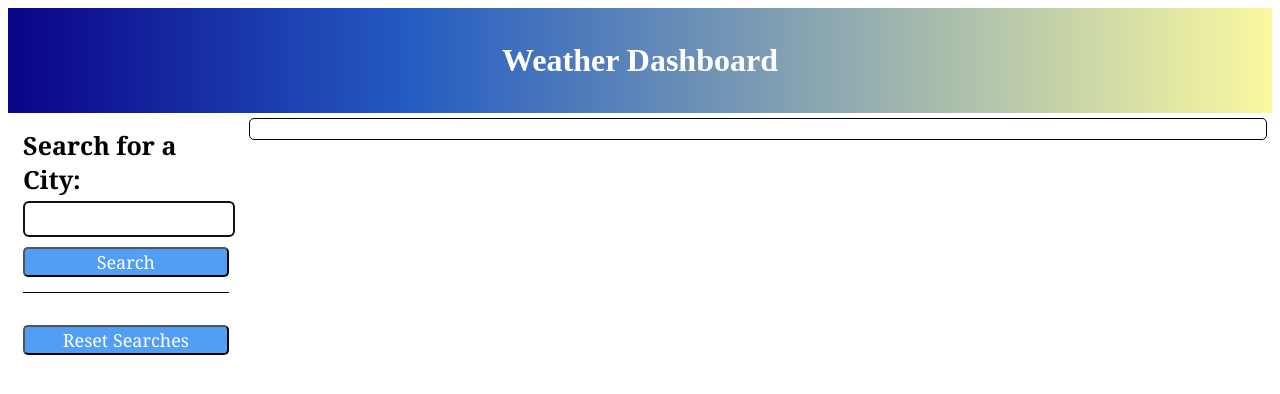
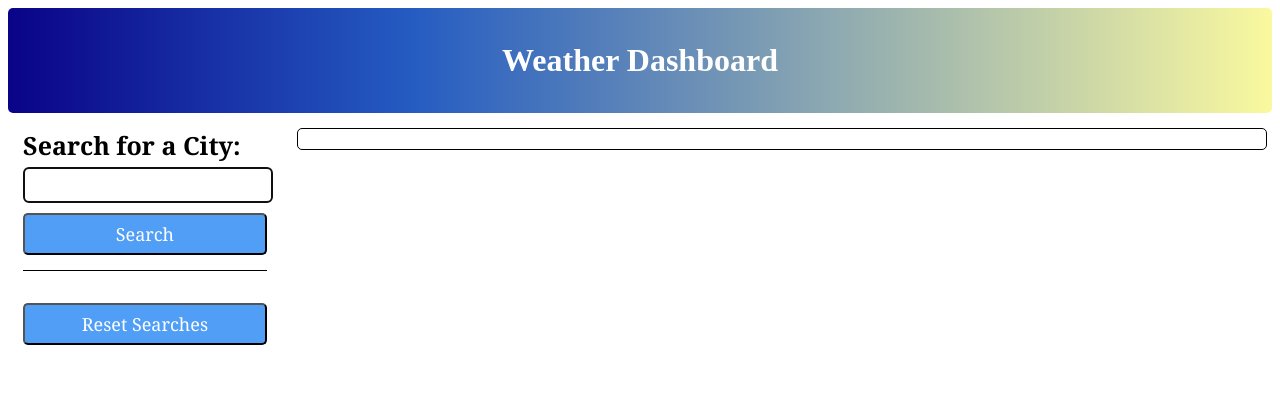
Before and after one commit to mmartinez12/weather-dashboard, a plain HTML site: page index.html in a window 1280 px wide. Drawn offline with nearby package versions, Linux system fonts and the light colour scheme.

Commit message:
style fixes and cleaning up comments

```diff
--- a/assets/css/style.css
+++ b/assets/css/style.css
@@ -4,6 +4,7 @@ header {
     padding: 1% 0;
     background: rgb(2, 0, 36);
     background: linear-gradient(90deg, rgb(10, 3, 136) 0%, rgb(37, 92, 194) 32%, rgb(250, 249, 159) 100%);
+    border-radius: 5px;
 }
 
 header h1 {
@@ -35,8 +36,9 @@ h3 {
 .search-bar {
     display: flex;
     flex-direction: column;
-    width: 20%;
+    width: 25%;
     padding: 15px;
+    margin: 0 15px 0 0;
 }
 
 #form {
@@ -62,6 +64,7 @@ h3 {
     border-radius: 5px;
     font-family: Georgia, 'Times New Roman', Times, serif;
     font-size: large;
+    padding: 7px;
 }
 
 #submit-city:hover {
@@ -77,6 +80,7 @@ h3 {
     border-radius: 5px;
     font-family: Georgia, 'Times New Roman', Times, serif;
     font-size: large;
+    padding: 7px;
 }
 
 #reset:hover {
@@ -110,6 +114,7 @@ h3 {
     margin: 5px 10px 10px 10px;
     margin-inline: 0;
     background-color: rgb(177, 177, 188);
+    padding: 7px;
     border-radius: 3px;
 }
 
@@ -123,7 +128,7 @@ h3 {
     border: 1px solid black;
     border-radius: 5px;
     padding: 10px 0 10px 15px;
-    margin: 5px;
+    margin: 15px 5px 10px 0;
 }
 
 #current-weather h3 {
```
Also changed, not shown: index.html (+0 -1 lines).
